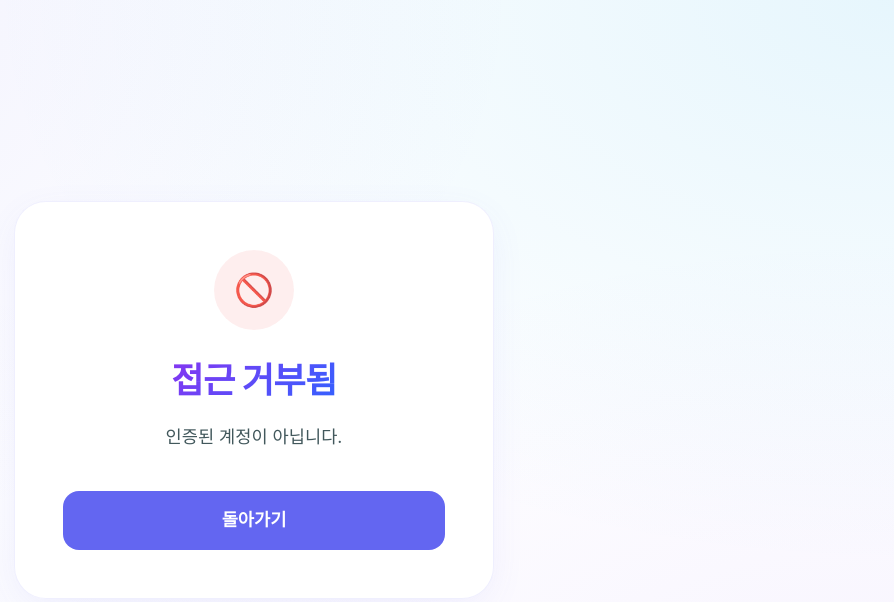
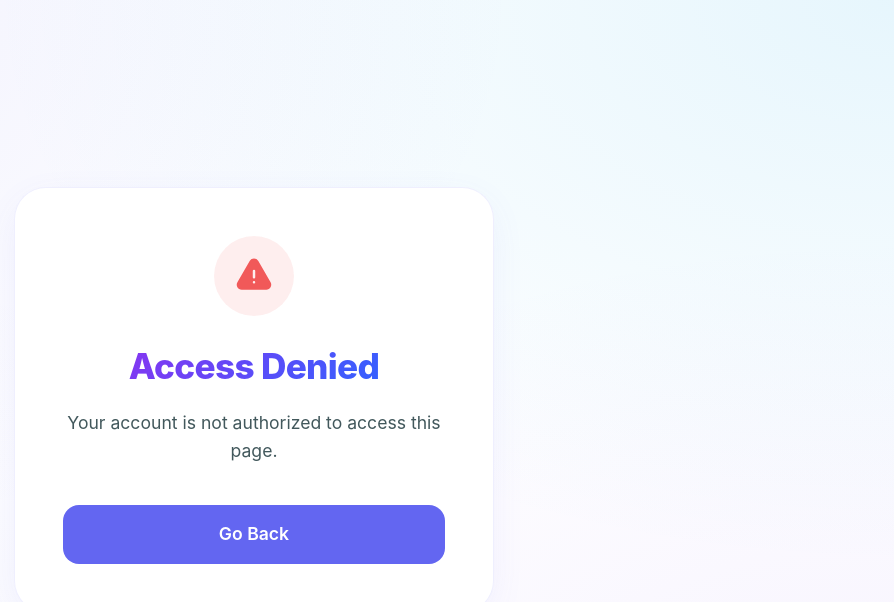
Before and after one commit to Jin1370/vonnect_ai, a Next.js app: page /unauthorized in a window 1280 px wide. Shown: the top 602 px of the page, without its empty margins (386-1280 px from the left). Built offline with nearby package versions, Linux system fonts and the light colour scheme.

Commit message:
fix: add ffmpeg-static for vercel deployment

```diff
--- a/app/api/dubbing/remix/route.ts
+++ b/app/api/dubbing/remix/route.ts
@@ -5,7 +5,12 @@ import { db } from "@/db";
 import { dubbingJobs, users } from "@/db/schema";
 import { eq } from "drizzle-orm";
 import ffmpeg from "fluent-ffmpeg";
+import ffmpegStatic from "ffmpeg-static";
 import { promises as fs } from "fs";
+
+if (ffmpegStatic) {
+  ffmpeg.setFfmpegPath(ffmpegStatic);
+}
 import path from "path";
 import os from "os";
 
--- a/app/api/dubbing/route.ts
+++ b/app/api/dubbing/route.ts
@@ -6,7 +6,12 @@ import { dubbingJobs, users } from "@/db/schema";
 import { eq } from "drizzle-orm";
 import OpenAI from "openai";
 import ffmpeg from "fluent-ffmpeg";
+import ffmpegStatic from "ffmpeg-static";
 import { promises as fs } from "fs";
+
+if (ffmpegStatic) {
+  ffmpeg.setFfmpegPath(ffmpegStatic);
+}
 import path from "path";
 import os from "os";
 
--- a/app/login/page.tsx
+++ b/app/login/page.tsx
@@ -8,8 +8,8 @@ export default function LoginPage() {
             <div className="glass-panel">
                 <h1 className="premium-title">Vonnect AI</h1>
                 <p className="premium-subtitle">
-                    비디오와 오디오를 원하는 언어로 완벽하게 더빙하세요.
-                    <br /> 시작하려면 로그인해야 합니다.
+                    Dub your videos and audio into any language perfectly.
+                    <br /> Please login to get started.
                 </p>
 
                 <button
@@ -41,7 +41,7 @@ export default function LoginPage() {
                             />
                         </g>
                     </svg>
-                    Google 계정으로 계속하기
+                    Continue with Google
                 </button>
             </div>
         </main>
--- a/app/unauthorized/page.tsx
+++ b/app/unauthorized/page.tsx
@@ -1,18 +1,23 @@
 "use client";
 import React from "react";
+import { ExclamationTriangleIcon } from "@heroicons/react/24/solid";
 import Link from "next/link";
 
 export default function UnauthorizedPage() {
     return (
         <main className="premium-container">
             <div className="glass-panel">
-                <div className="error-icon">🚫</div>
+                <div className="error-icon">
+                    <ExclamationTriangleIcon style={{ width: 40, height: 40 }} />
+                </div>
                 <h1 className="premium-title" style={{ fontSize: "2.2rem" }}>
-                    접근 거부됨
+                    Access Denied
                 </h1>
-                <p className="premium-subtitle">인증된 계정이 아닙니다.</p>
+                <p className="premium-subtitle">
+                    Your account is not authorized to access this page.
+                </p>
                 <Link href="/login" className="btn-primary btn-accent">
-                    돌아가기
+                    Go Back
                 </Link>
             </div>
         </main>
--- a/package.json
+++ b/package.json
@@ -12,11 +12,13 @@
   },
   "dependencies": {
     "@auth/drizzle-adapter": "^1.11.1",
+    "@ffmpeg-installer/ffmpeg": "^1.1.0",
     "@ffmpeg/ffmpeg": "^0.12.15",
     "@ffmpeg/util": "^0.12.2",
     "@heroicons/react": "^2.2.0",
     "@libsql/client": "^0.17.2",
     "drizzle-orm": "^0.45.1",
+    "ffmpeg-static": "^5.3.0",
     "fluent-ffmpeg": "^2.1.3",
     "lucide-react": "^1.0.1",
     "next": "16.2.1",
```
Also changed, not shown: 1 other file (tests, documents, lock files or other folders).
